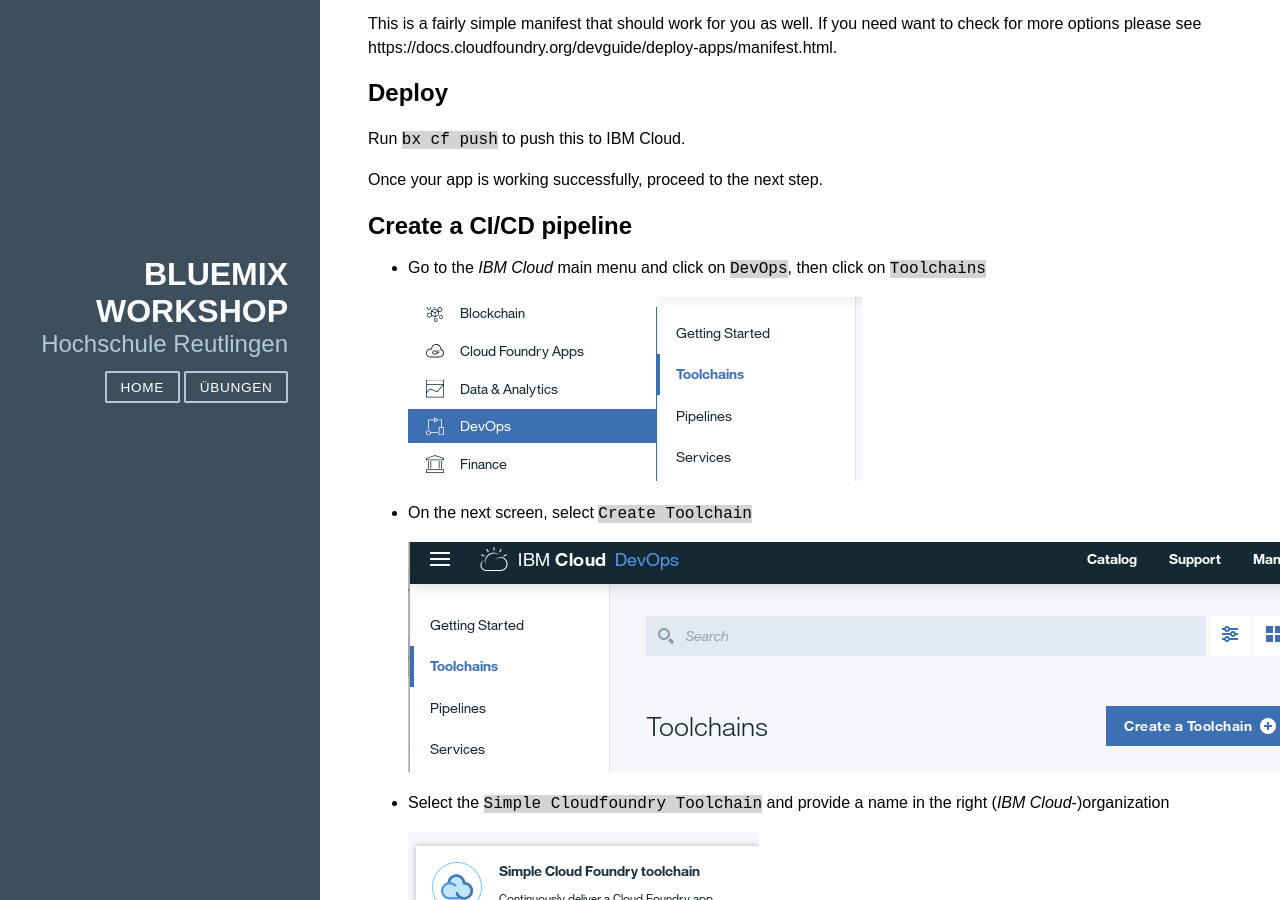
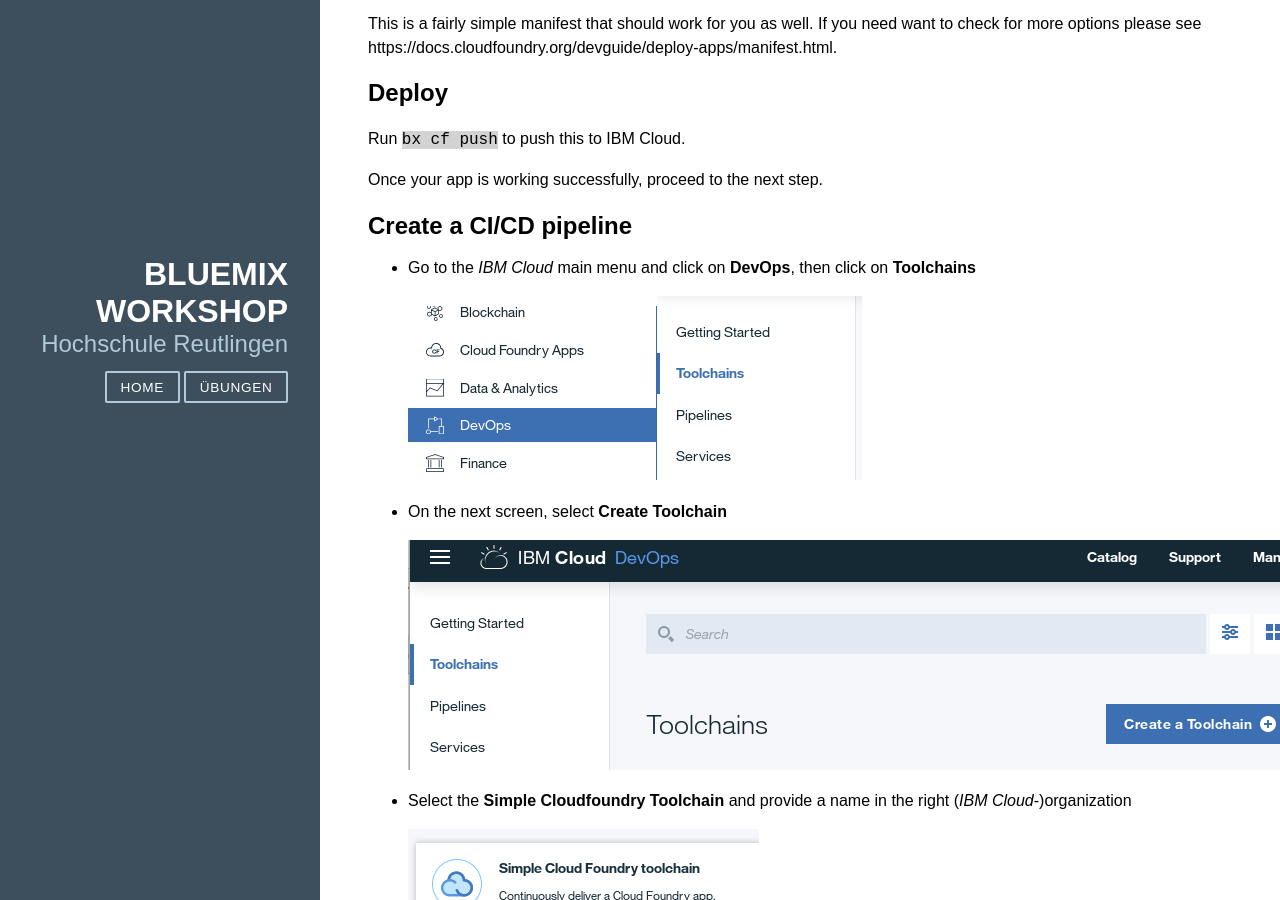
Before and after one commit to mkubik/HRTCloudDemo.github.io, a Jekyll site: the page built from _labs/005-port-app-to-bx.markdown, in a window 1280 px wide and 900 px high, scrolled down 495 px. Built offline with Jekyll 4.4.1, drawn with Linux system fonts in a browser that asks for light colours; nearby versions of some CDN libraries.

Commit message:
highlighted some text

````diff
--- a/_labs/005-port-app-to-bx.markdown
+++ b/_labs/005-port-app-to-bx.markdown
@@ -33,14 +33,14 @@
 ## Create a CI/CD pipeline
 
 - Go to the _IBM Cloud_ main menu
-and click on `DevOps`, then click on `Toolchains` <br><br>![main navigation](main_menu.png?raw=true)![tc](tc.png?raw=true)<br><br>
-- On the next screen, select `Create Toolchain`<br> <br>![create_tc](create_toolchain.png?raw?true)<br><br>
-- Select the `Simple Cloudfoundry Toolchain`
+and click on **DevOps**, then click on **Toolchains** <br><br>![main navigation](main_menu.png?raw=true)![tc](tc.png?raw=true)<br><br>
+- On the next screen, select **Create Toolchain** <br> <br>![create_tc](create_toolchain.png?raw?true)<br><br>
+- Select the **Simple Cloudfoundry Toolchain**
 and provide a name in the right (_IBM Cloud_-)organization<br> <br>![simepl_cf](simple_cf_tc.png?raw=true))<br>![tc_name](tc_name.png?raw=true).<br><br>
 - You now need to connect your git repository to that toolchain, so that once you push your code on the command line of your local workstation.<br><br>
-- You may need to authorize _IBM Cloud_ to access your `GitHub` account.<br><br>![git_auth](git_auth.png)<br><br>
+- You may need to authorize _IBM Cloud_ to access your **GitHub** account.<br><br>![git_auth](git_auth.png)<br><br>
 - The toolchain takes over to process the deployment to _IBM Cloud_.<br><br>![tc_git](tc_git.png)<br><br>
-- Once you created the toolchain, the individual tools should show `Configured` and the build and deploy steps are triggered automatically.<br><br>![tc_config](toolchain_config.png)<br>![tc_pipeline](tc_pipeline.png)<br><br>
+- Once you created the toolchain, the individual tools should show **Configured** and the build and deploy steps are triggered automatically.<br><br>![tc_config](toolchain_config.png)<br>![tc_pipeline](tc_pipeline.png)<br><br>
 - _IBM Cloud_ generates a hostname based on the git repository name, in this case `chat.mybluemix.net`. There is a reasonable chance that this name is already taken, so we need to work around this.<br>Create a `manifest.yml` with the following content:<br><br>
   ```
   ---
````
